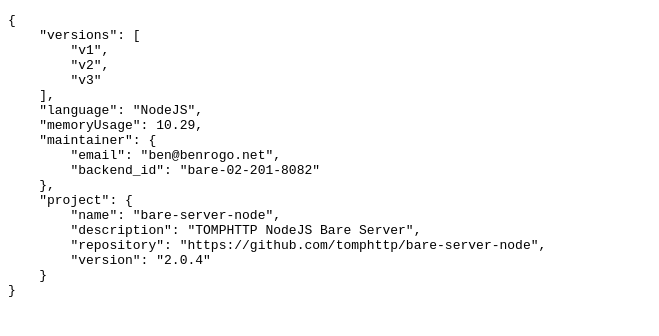
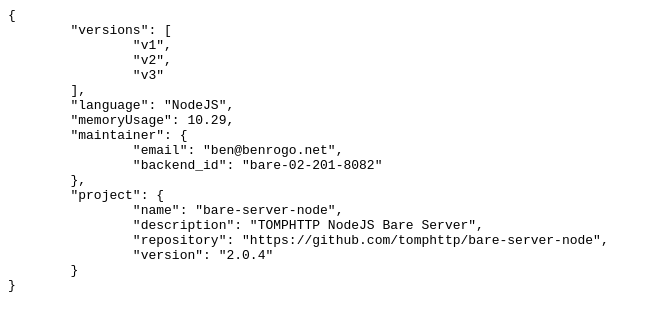
Before and after one commit to DreadzHubYT/aeqfawgerfger, a plain HTML site: page index.html in a window 1280 px wide. Shown: the whole page, without its empty margins (0-659 px from the left). Drawn offline with Linux system fonts and the light colour scheme.

Commit message:
Update index.html

```diff
--- a/index.html
+++ b/index.html
@@ -1,16 +1,19 @@
-<!DOCTYPE html>
-<html lang="en">
-<head>
-    <meta charset="UTF-8">
-    <meta name="viewport" content="width=device-width, initial-scale=1.0">
-    <title>JSON Display</title>
-</head>
-<body>
-
-<div class="container">
-    <pre id="jsonData"></pre>
-</div>
-
-<script src="script.js"></script>
-</body>
-</html>
+<html><head><meta name="color-scheme" content="light dark"><meta charset="utf-8"></head><body><pre>{
+	"versions": [
+		"v1",
+		"v2",
+		"v3"
+	],
+	"language": "NodeJS",
+	"memoryUsage": 10.29,
+	"maintainer": {
+		"email": "ben@benrogo.net",
+		"backend_id": "bare-02-201-8082"
+	},
+	"project": {
+		"name": "bare-server-node",
+		"description": "TOMPHTTP NodeJS Bare Server",
+		"repository": "https://github.com/tomphttp/bare-server-node",
+		"version": "2.0.4"
+	}
+}</pre><div class="json-formatter-container"></div></body></html>
```
